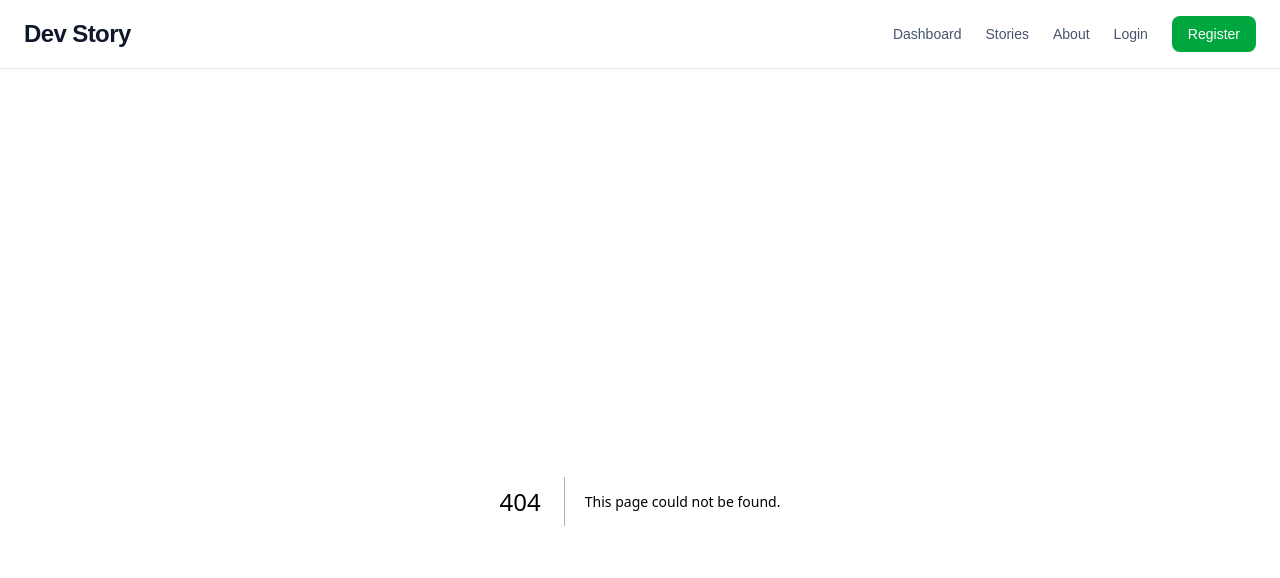
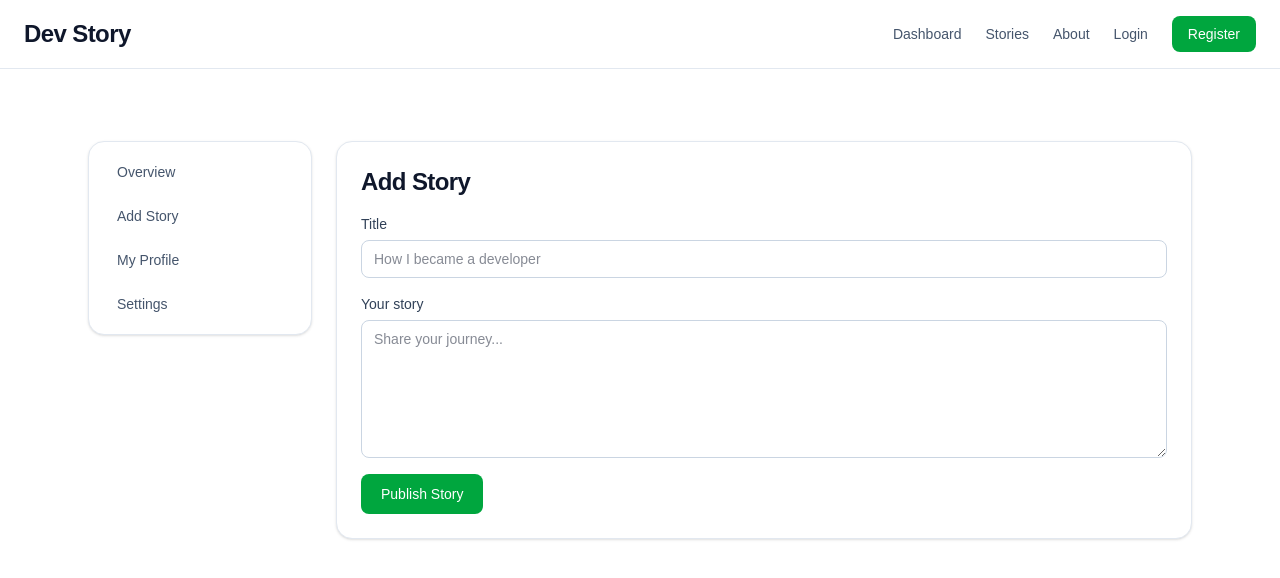
Before and after one commit to md-shamuel/Learning-Next-js, a Next.js app: page /dashboard/add-story in a window 1280 px wide. Before the commit this address had no page. Shown: the top 578 px of the page. Built offline with nearby package versions, Linux system fonts and the light colour scheme.

Commit message:
created multiple layout in Next js

```diff
--- /dev/null
+++ b/src/app/dashboard/add-story/page.jsx
@@ -0,0 +1,44 @@
+const AddStory = () => {
+  return (
+    <div className="flex flex-col gap-4">
+      <h1 className="text-2xl font-bold tracking-tight text-slate-900">
+        Add Story
+      </h1>
+
+      <form className="flex flex-col gap-4">
+        <div className="flex flex-col gap-1.5">
+          <label htmlFor="title" className="text-sm font-medium text-slate-700">
+            Title
+          </label>
+          <input
+            id="title"
+            type="text"
+            placeholder="How I became a developer"
+            className="rounded-lg border border-slate-300 px-3 py-2 text-sm text-slate-900 outline-none transition focus:border-green-600 focus:ring-1 focus:ring-green-600"
+          />
+        </div>
+
+        <div className="flex flex-col gap-1.5">
+          <label htmlFor="story" className="text-sm font-medium text-slate-700">
+            Your story
+          </label>
+          <textarea
+            id="story"
+            rows={6}
+            placeholder="Share your journey..."
+            className="rounded-lg border border-slate-300 px-3 py-2 text-sm text-slate-900 outline-none transition focus:border-green-600 focus:ring-1 focus:ring-green-600"
+          />
+        </div>
+
+        <button
+          type="submit"
+          className="self-start rounded-lg bg-green-600 px-5 py-2.5 text-sm font-medium text-white transition hover:bg-green-700"
+        >
+          Publish Story
+        </button>
+      </form>
+    </div>
+  );
+};
+
+export default AddStory;
--- /dev/null
+++ b/src/app/dashboard/layout.jsx
@@ -0,0 +1,34 @@
+import Link from "next/link";
+
+const navItems = [
+  { href: "/dashboard", label: "Overview" },
+  { href: "/dashboard/add-story", label: "Add Story" },
+  { href: "/dashboard/my-profile", label: "My Profile" },
+  { href: "/dashboard/settings", label: "Settings" },
+];
+
+const DashboardLayout = ({ children }) => {
+  return (
+    <div className="mx-auto flex max-w-6xl flex-col gap-6 px-6 py-10 md:flex-row">
+      <aside className="shrink-0 md:w-56">
+        <nav className="flex flex-row gap-2 overflow-x-auto rounded-2xl border border-slate-200 bg-white p-3 shadow-sm md:flex-col md:overflow-visible">
+          {navItems.map((item) => (
+            <Link
+              key={item.href}
+              href={item.href}
+              className="whitespace-nowrap rounded-lg px-4 py-2 text-sm font-medium text-slate-600 transition hover:bg-slate-100 hover:text-slate-900"
+            >
+              {item.label}
+            </Link>
+          ))}
+        </nav>
+      </aside>
+
+      <main className="min-w-0 flex-1 rounded-2xl border border-slate-200 bg-white p-6 shadow-sm">
+        {children}
+      </main>
+    </div>
+  );
+};
+
+export default DashboardLayout;
--- /dev/null
+++ b/src/app/dashboard/my-profile/page.jsx
@@ -0,0 +1,19 @@
+const MyProfile = () => {
+  return (
+    <div className="flex flex-col gap-4">
+      <h1 className="text-2xl font-bold tracking-tight text-slate-900">
+        My Profile
+      </h1>
+
+      <div className="flex items-center gap-4">
+        <div className="h-16 w-16 rounded-full bg-linear-to-br from-blue-500 to-purple-600" />
+        <div>
+          <p className="font-semibold text-slate-900">Your Name</p>
+          <p className="text-sm text-slate-600">your.email@example.com</p>
+        </div>
+      </div>
+    </div>
+  );
+};
+
+export default MyProfile;
--- a/src/app/dashboard/page.jsx
+++ b/src/app/dashboard/page.jsx
@@ -1,10 +1,10 @@
 const Dashboard = () => {
   return (
-    <div className="flex min-h-[70vh] flex-col items-center justify-center gap-3 text-center">
-      <h2 className="text-4xl font-bold tracking-tight text-slate-900">
+    <div className="flex flex-col gap-2">
+      <h1 className="text-2xl font-bold tracking-tight text-slate-900">
         Welcome to your Dashboard
-      </h2>
-      <p className="max-w-md text-slate-600">
+      </h1>
+      <p className="text-slate-600">
         You&apos;re in. This is where your Dev Story content will live.
       </p>
     </div>
--- /dev/null
+++ b/src/app/dashboard/settings/page.jsx
@@ -0,0 +1,14 @@
+const Settings = () => {
+  return (
+    <div className="flex flex-col gap-4">
+      <h1 className="text-2xl font-bold tracking-tight text-slate-900">
+        Settings
+      </h1>
+      <p className="text-slate-600">
+        Manage your account preferences here.
+      </p>
+    </div>
+  );
+};
+
+export default Settings;
```
Also changed, not shown: src/app/(auth)/login/page.jsx (renamed from src/app/login/page.jsx), src/app/(auth)/register/page.jsx (renamed from src/app/register/page.jsx).
